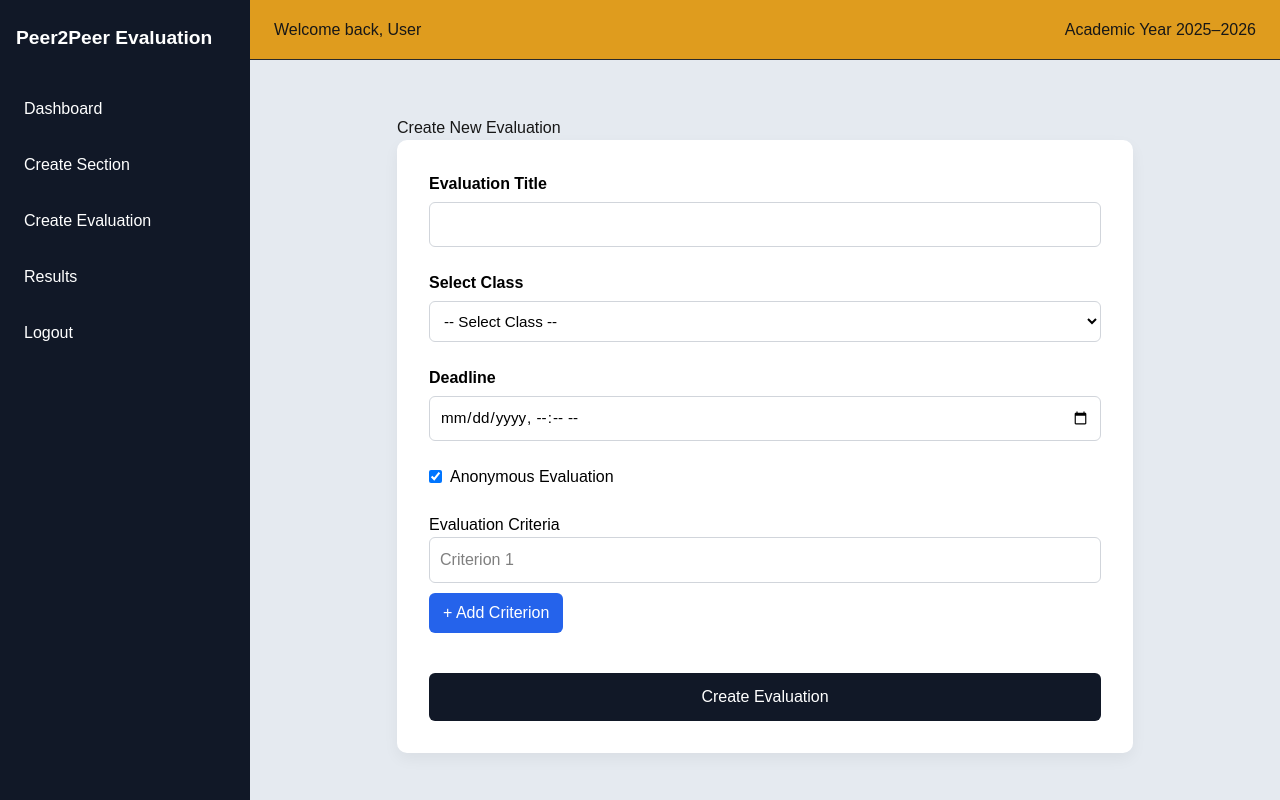
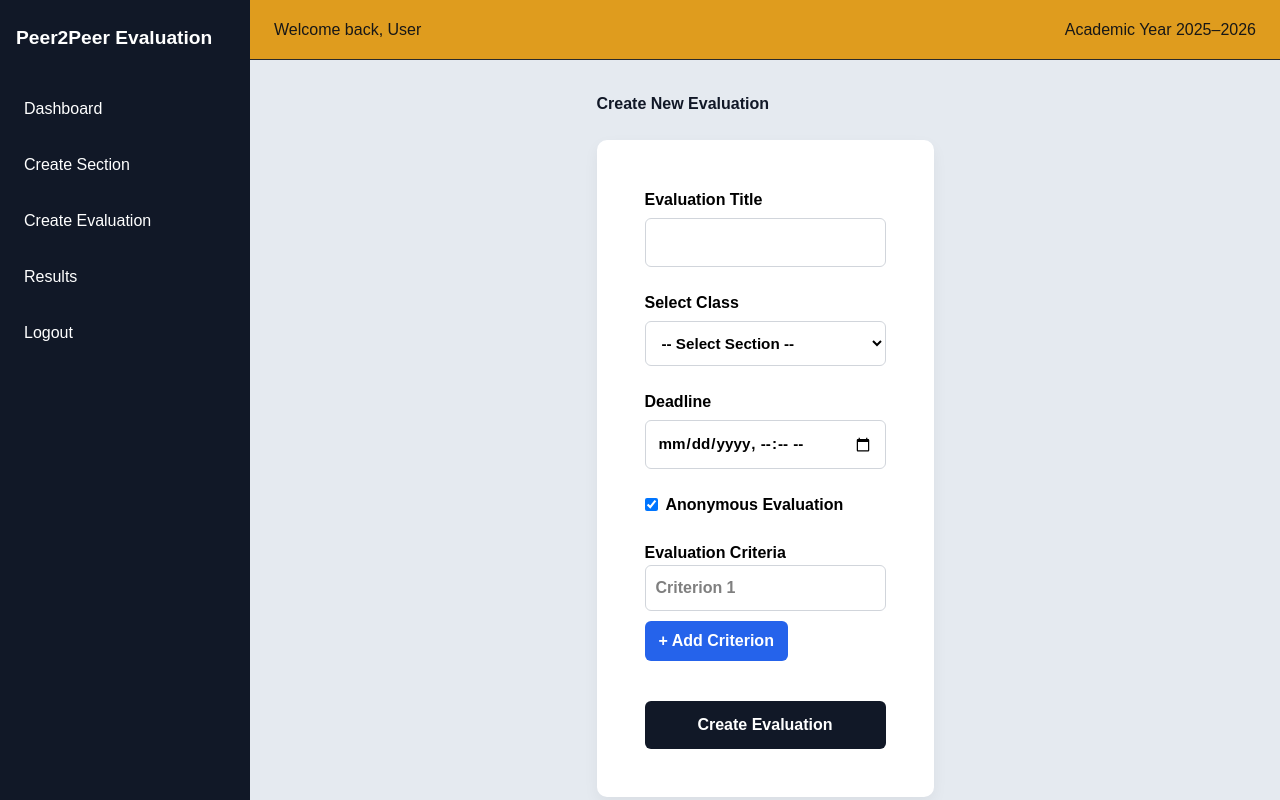
Before and after one commit to Angealee/Peer2Peer, a Next.js app in the folder peer2peer/: page /evaluation/create in a window 1280 px wide. Built offline with nearby package versions, Linux system fonts and the light colour scheme.

Commit message:
create section fixing

```diff
--- a/peer2peer/app/(dashboard)/dashboard/dashboard.module.css
+++ b/peer2peer/app/(dashboard)/dashboard/dashboard.module.css
@@ -57,7 +57,9 @@
 .content {
   flex: 1;
   padding: 1.5rem;
-  overflow-y: auto;
+  overflow: auto;
+  display: flex;
+  flex-direction: column;
 }
 
 /* Title */
--- a/peer2peer/app/(dashboard)/dashboard/page.tsx
+++ b/peer2peer/app/(dashboard)/dashboard/page.tsx
@@ -46,7 +46,7 @@ export default function DashboardPage() {
 
 
       {/* Scrollable Content */}
-      <div className={styles.content}>
+        <div className={styles.content}>
             <h1 className={styles.title}>Dashboard Overview</h1>
 
             {/* KPI Section */}
--- a/peer2peer/app/(dashboard)/evaluation/create/create.module.css
+++ b/peer2peer/app/(dashboard)/evaluation/create/create.module.css
@@ -1,7 +1,13 @@
 .container {
-  padding: 2rem;
+  padding: 0.5rem;
   max-width: 800px;
   margin: auto;
+  display: flex;
+  flex-direction: column;
+  gap: 1.5rem;
+  color: #111827;
+  font-weight: 700;
+
 }
 
 .title {
@@ -11,11 +17,11 @@
 
 .form {
   background: white;
-  padding: 2rem;
+  padding: 3rem;
   border-radius: 10px;
   box-shadow: 0 6px 15px rgba(0, 0, 0, 0.05);
   color: #000000;
-
+  width: 100%;
 }
 
 .formGroup {
@@ -32,7 +38,7 @@
 
 .formGroup input,
 .formGroup select {
-  padding: 10px;
+  padding: 12px;
   border-radius: 6px;
   border: 1px solid #d1d5db;
   font-size: 0.95rem;
--- a/peer2peer/app/(dashboard)/evaluation/create/page.tsx
+++ b/peer2peer/app/(dashboard)/evaluation/create/page.tsx
@@ -70,7 +70,7 @@ export default function CreateEvaluationPage() {
             onChange={(e) => setSelectedClass(e.target.value)}
             required
           >
-            <option value="">-- Select Class --</option>
+            <option value="">-- Select Section --</option>
             <option value="BSCS 3A">BSCS 3A</option>
             <option value="BSCS 3B">BSCS 3B</option>
             <option value="BSIT 2A">BSIT 2A</option>
```
